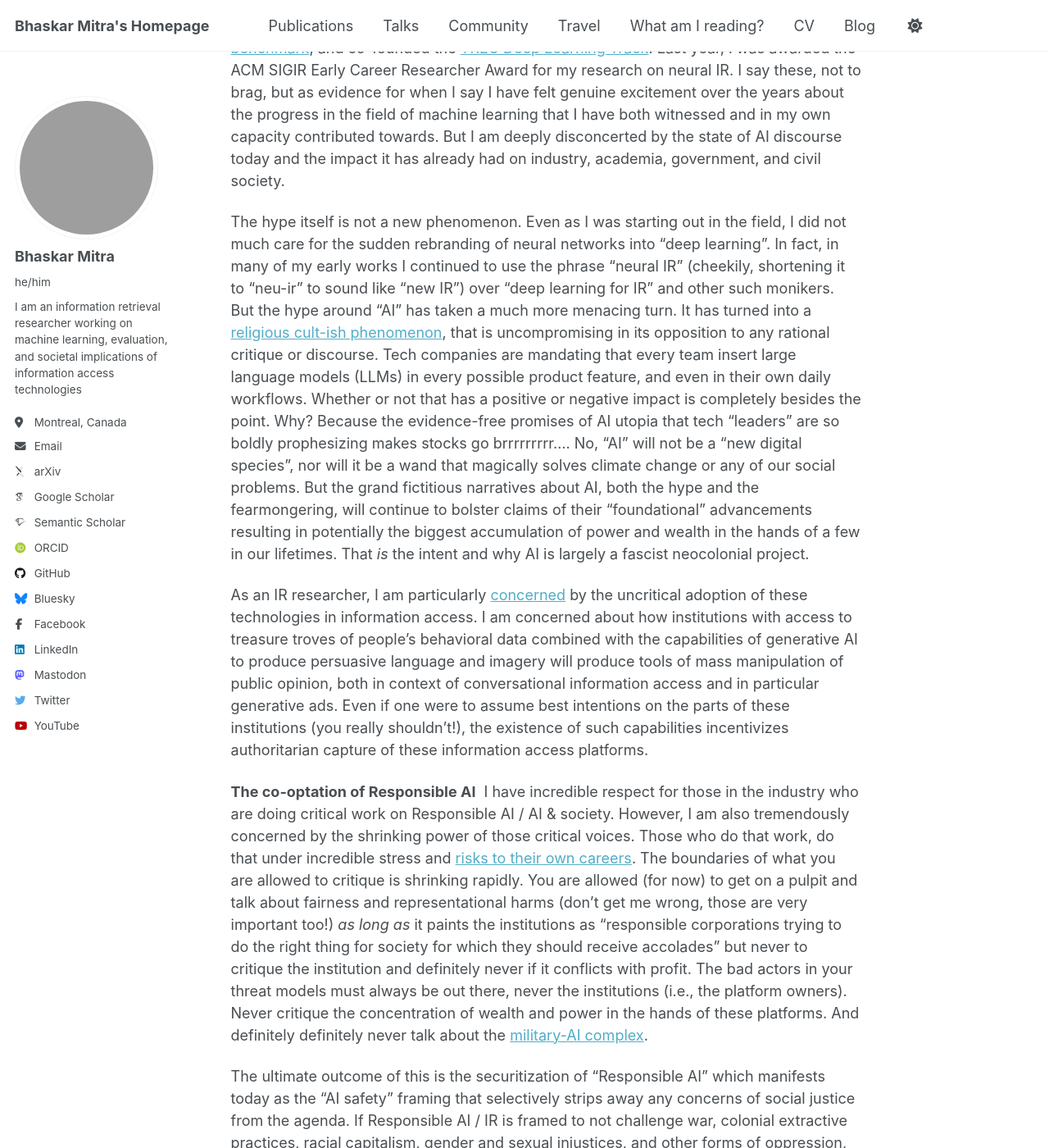
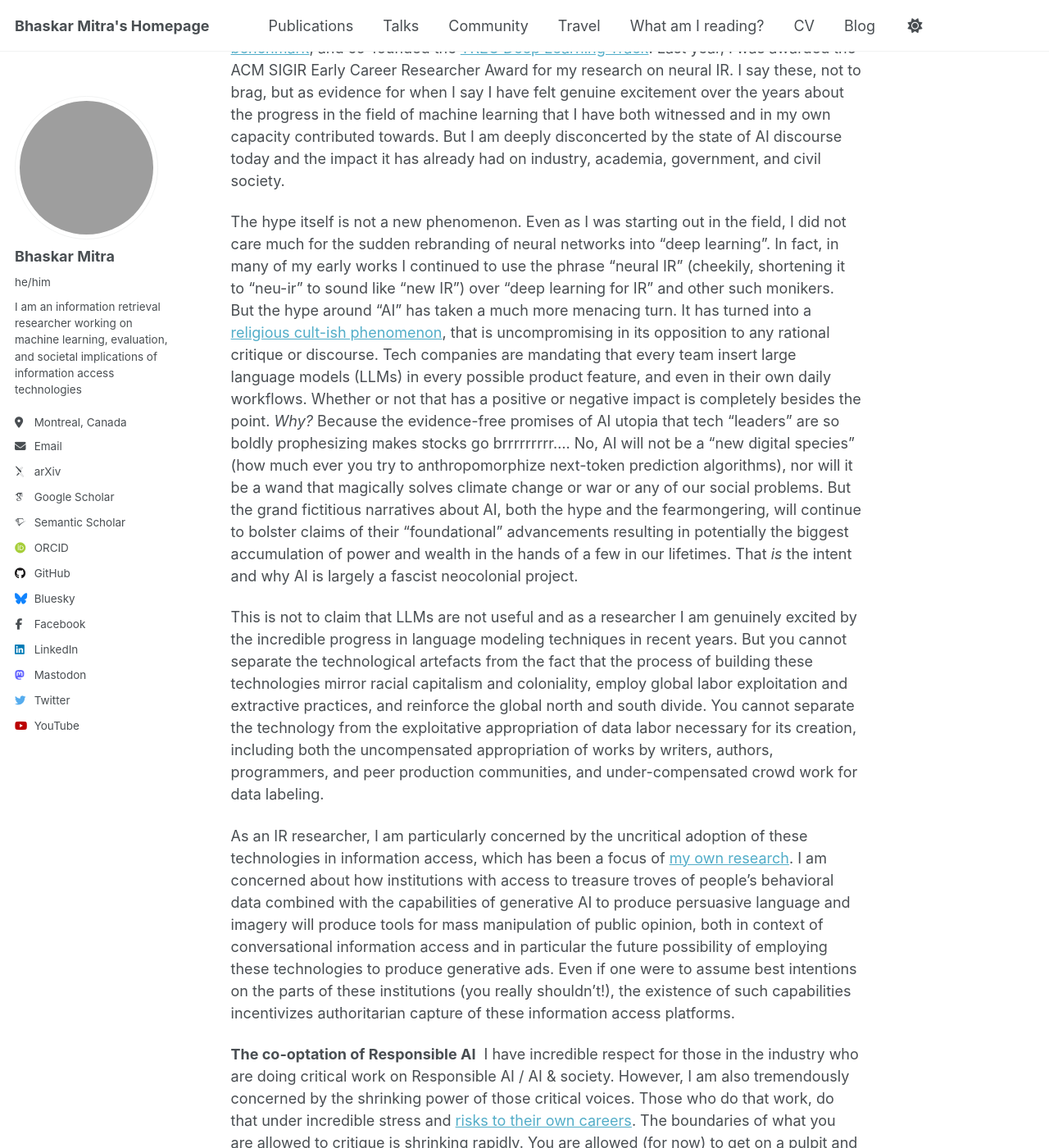
Before and after one commit to bhaskar-mitra/bhaskar-mitra.github.io, a Jekyll site: the page built from _posts/2025-07-16-why-i-am-leaving-big-tech.md, in a window 1280 px wide and 1400 px high, scrolled down 1348 px. Shown: the whole window at 82% size. Built offline with Jekyll 4.4.1, drawn with Linux system fonts in a browser that asks for light colours; some web fonts are replaced; some of the changed text lies outside the part shown; grey boxes are pictures that could not be loaded.

Commit message:
Update 2025-07-16-why-i-am-leaving-big-tech.md

```diff
--- a/_posts/2025-07-16-why-i-am-leaving-big-tech.md
+++ b/_posts/2025-07-16-why-i-am-leaving-big-tech.md
@@ -39,9 +39,26 @@ Last year, I was awarded the ACM SIGIR Early Career Researcher Award for my rese
 I say these, not to brag, but as evidence for when I say I have felt genuine excitement over the years about the progress in the field of machine learning that I have both witnessed and in my own capacity contributed towards.
 But I am deeply disconcerted by the state of AI discourse today and the impact it has already had on industry, academia, government, and civil society.
 
-The hype itself is not a new phenomenon. Even as I was starting out in the field, I did not much care for the sudden rebranding of neural networks into “deep learning”. In fact, in many of my early works I continued to use the phrase “neural IR” (cheekily, shortening it to “neu-ir” to sound like “new IR”) over “deep learning for IR” and other such monikers. But the hype around “AI” has taken a much more menacing turn. It has turned into a [religious cult-ish phenomenon](https://www.youtube.com/watch?v=6ovuMoW2EGk), that is uncompromising in its opposition to any rational critique or discourse. Tech companies are mandating that every team insert large language models (LLMs) in every possible product feature, and even in their own daily workflows. Whether or not that has a positive or negative impact is completely besides the point. Why? Because the evidence-free promises of AI utopia that tech “leaders” are so boldly prophesizing makes stocks go brrrrrrrrr…. No, “AI” will not be a “new digital species”, nor will it be a wand that magically solves climate change or any of our social problems. But the grand fictitious narratives about AI, both the hype and the fearmongering, will continue to bolster claims of their “foundational” advancements resulting in potentially the biggest accumulation of power and wealth in the hands of a few in our lifetimes. That _is_ the intent and why AI is largely a fascist neocolonial project.
+The hype itself is not a new phenomenon.
+Even as I was starting out in the field, I did not care much for the sudden rebranding of neural networks into “deep learning”.
+In fact, in many of my early works I continued to use the phrase “neural IR” (cheekily, shortening it to “neu-ir” to sound like “new IR”) over “deep learning for IR” and other such monikers.
+But the hype around “AI” has taken a much more menacing turn.
+It has turned into a [religious cult-ish phenomenon](https://www.youtube.com/watch?v=6ovuMoW2EGk), that is uncompromising in its opposition to any rational critique or discourse.
+Tech companies are mandating that every team insert large language models (LLMs) in every possible product feature, and even in their own daily workflows.
+Whether or not that has a positive or negative impact is completely besides the point.
+_Why?_
+Because the evidence-free promises of AI utopia that tech “leaders” are so boldly prophesizing makes stocks go brrrrrrrrr….
+No, AI will not be a “new digital species” (how much ever you try to anthropomorphize next-token prediction algorithms), nor will it be a wand that magically solves climate change or war or any of our social problems.
+But the grand fictitious narratives about AI, both the hype and the fearmongering, will continue to bolster claims of their “foundational” advancements resulting in potentially the biggest accumulation of power and wealth in the hands of a few in our lifetimes.
+That _is_ the intent and why AI is largely a fascist neocolonial project.
 
-As an IR researcher, I am particularly [concerned](https://bhaskar-mitra.github.io/showpdf/?file=978-3-031-73147-1_7) by the uncritical adoption of these technologies in information access. I am concerned about how institutions with access to treasure troves of people’s behavioral data combined with the capabilities of generative AI to produce persuasive language and imagery will produce tools of mass manipulation of public opinion, both in context of conversational information access and in particular generative ads. Even if one were to assume best intentions on the parts of these institutions (you really shouldn’t!), the existence of such capabilities incentivizes authoritarian capture of these information access platforms.
+This is not to claim that LLMs are not useful and as a researcher I am genuinely excited by the incredible progress in language modeling techniques in recent years.
+But you cannot separate the technological artefacts from the fact that the process of building these technologies mirror racial capitalism and coloniality, employ global labor exploitation and extractive practices, and reinforce the global north and south divide.
+You cannot separate the technology from the exploitative appropriation of data labor necessary for its creation, including both the uncompensated appropriation of works by writers, authors, programmers, and peer production communities, and under-compensated crowd work for data labeling.
+
+As an IR researcher, I am particularly concerned by the uncritical adoption of these technologies in information access, which has been a focus of [my own research](https://bhaskar-mitra.github.io/showpdf/?file=978-3-031-73147-1_7).
+I am concerned about how institutions with access to treasure troves of people’s behavioral data combined with the capabilities of generative AI to produce persuasive language and imagery will produce tools for mass manipulation of public opinion, both in context of conversational information access and in particular the future possibility of employing these technologies to produce generative ads.
+Even if one were to assume best intentions on the parts of these institutions (you really shouldn’t!), the existence of such capabilities incentivizes authoritarian capture of these information access platforms.
 
 **The co-optation of Responsible AI** &nbsp;I have incredible respect for those in the industry who are doing critical work on Responsible AI / AI & society. However, I am also tremendously concerned by the shrinking power of those critical voices. Those who do that work, do that under incredible stress and [risks to their own careers](https://www.washingtonpost.com/technology/2023/03/30/tech-companies-cut-ai-ethics/). The boundaries of what you are allowed to critique is shrinking rapidly. You are allowed (for now) to get on a pulpit and talk about fairness and representational harms (don’t get me wrong, those are very important too!) _as long as_ it paints the institutions as “responsible corporations trying to do the right thing for society for which they should receive accolades” but never to critique the institution and definitely never if it conflicts with profit. The bad actors in your threat models must always be out there, never the institutions (i.e., the platform owners). Never critique the concentration of wealth and power in the hands of these platforms. And definitely definitely never talk about the [military-AI complex](https://www.techpolicy.press/booming-military-spending-on-ai-is-a-windfall-for-tech-and-a-blow-to-democracy/).
 
```
